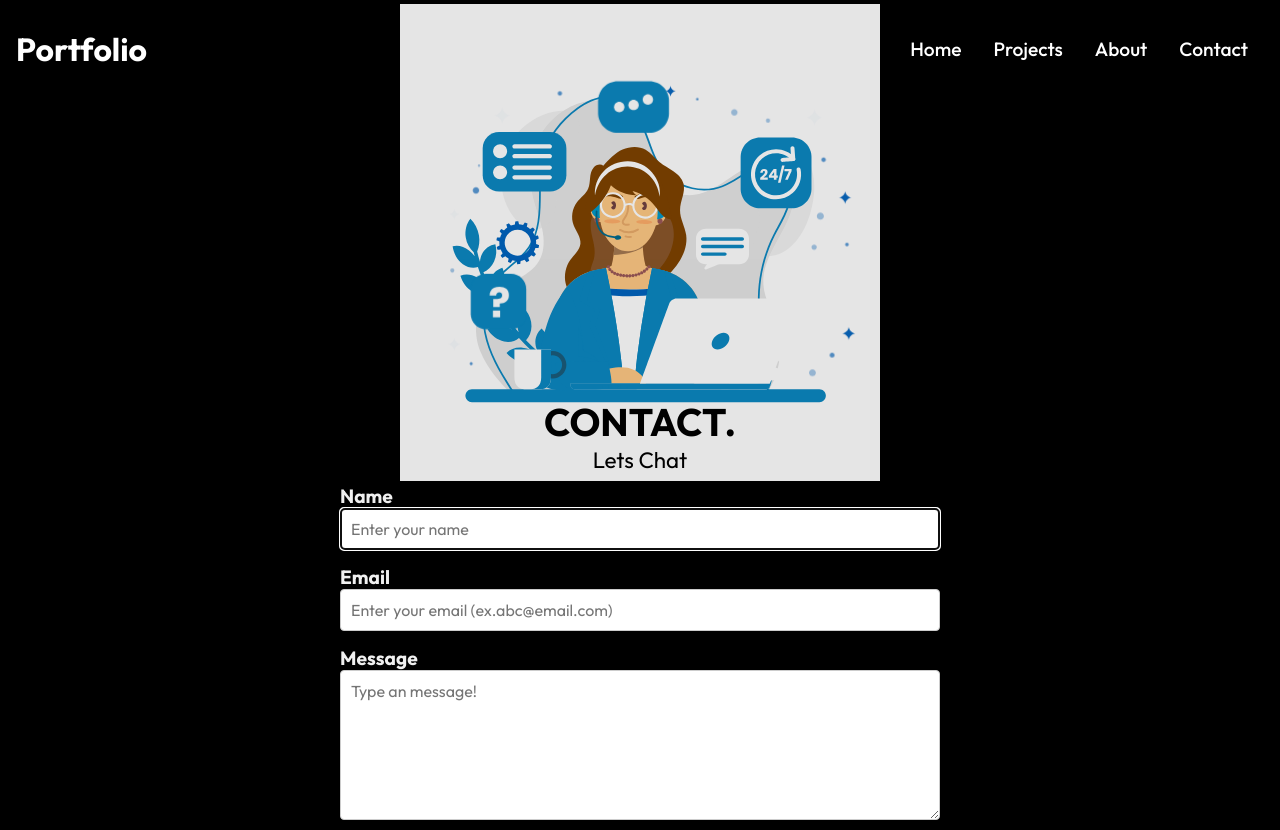
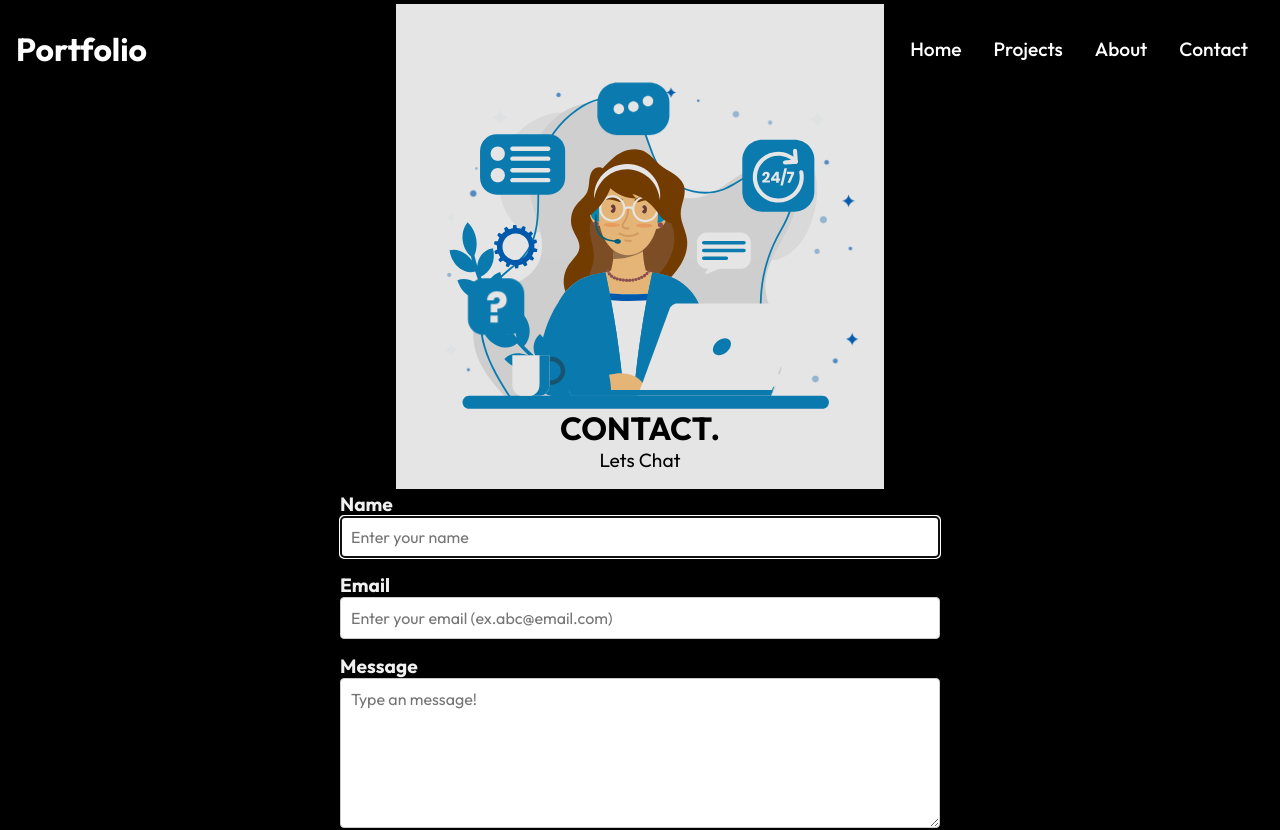
Before and after one commit to vatsamit/Personal-Portfolio, a React (Create React App) app: page /contact in a window 1280 px wide. Shown: the top 830 px of the page. Built offline with nearby package versions, Linux system fonts and the light colour scheme.

Commit message:
Update ContactHeroimg.css
some css has been updated

```diff
--- a/src/Components/ContactHeroimg.css
+++ b/src/Components/ContactHeroimg.css
@@ -1,6 +1,6 @@
 .hero-img1 {
     width: 100vw;
-    height: 60vh;
+    height: 61vh;
      background: rgba(0,0,0,0.1);
     position: relative;
     overflow: hidden;
@@ -20,12 +20,12 @@
 }
 
 .hero-img1 h1 {
-    font-size: 2.4rem;
+    font-size: 2rem;
     color: black;
 }
 
 .hero-img1 p {
-    font-size: 1.4rem;
+    font-size: 1.2rem;
     text-align: center;
     color: black;
 }
```
